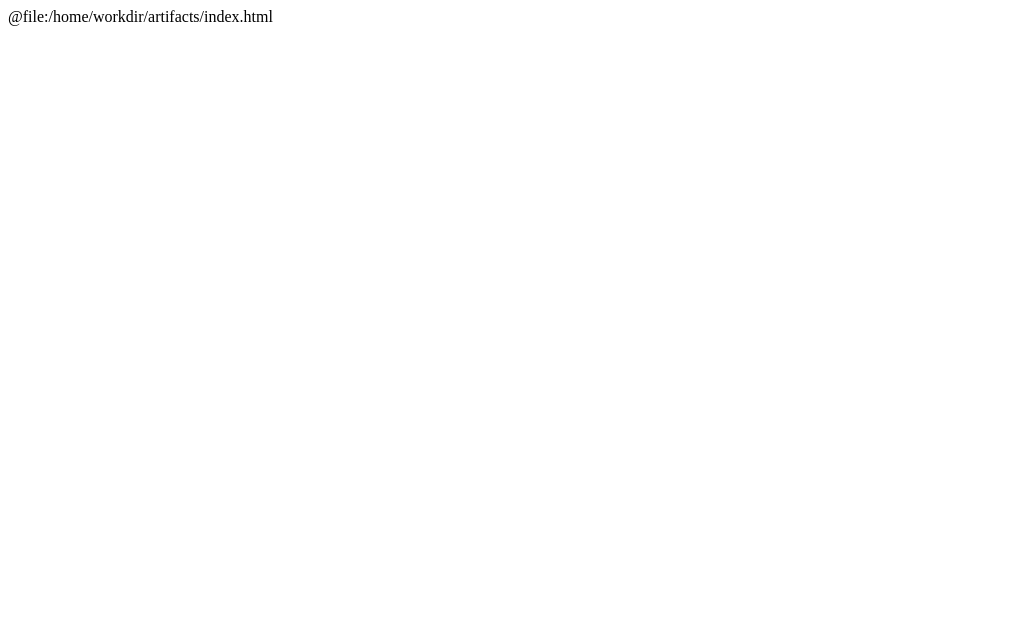
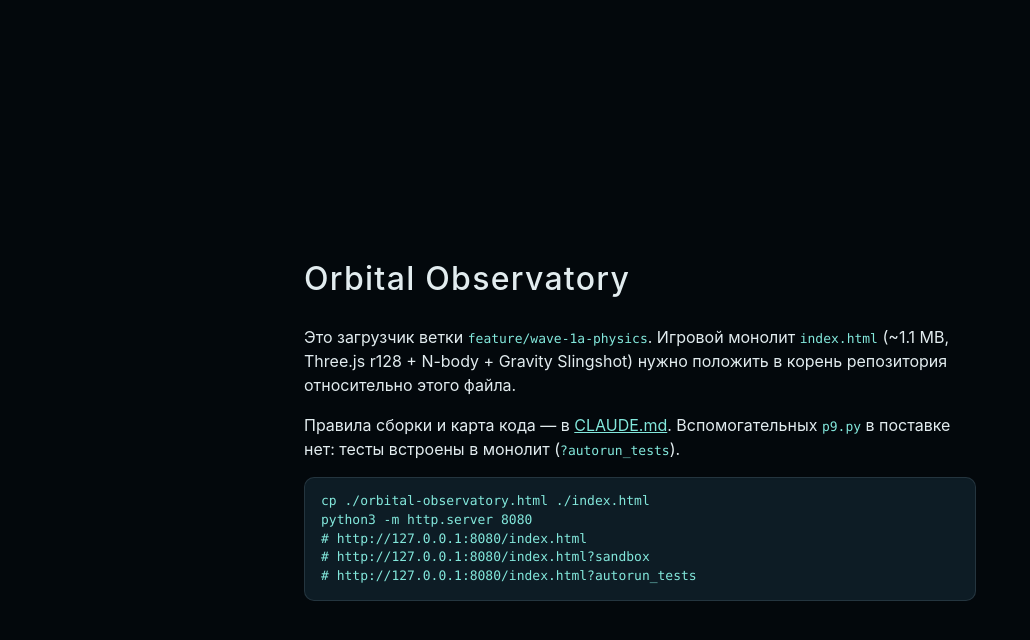
Before and after one commit to memzfork/grok-playground, a plain HTML site: page index.html in a window 1280 px wide. Shown: the whole page, without its empty margins (0-1030 px from the left). Drawn offline with Linux system fonts and the light colour scheme.

Commit message:
Replace path stub with bootstrap page until the 1.1MB monolith is committed.

```diff
--- a/index.html
+++ b/index.html
@@ -1 +1,28 @@
-@file:/home/workdir/artifacts/index.html
+<!DOCTYPE html>
+<html lang="ru">
+<head>
+<meta charset="UTF-8">
+<meta name="viewport" content="width=device-width, initial-scale=1">
+<title>Orbital Observatory — bootstrap</title>
+<style>
+body{margin:0;min-height:100vh;background:#03080c;color:#e2ecef;font:16px/1.5 Inter,system-ui,sans-serif;display:grid;place-items:center;padding:24px}
+main{max-width:42rem}
+h1{font-weight:500;letter-spacing:.04em}
+code,pre{font:13px/1.45 ui-monospace,Consolas,monospace;color:#83e8dc}
+pre{background:#10202bd9;border:1px solid #adcdda24;padding:14px 16px;border-radius:10px;overflow:auto}
+a{color:#83e8dc}
+</style>
+</head>
+<body>
+<main>
+<h1>Orbital Observatory</h1>
+<p>Это загрузчик ветки <code>feature/wave-1a-physics</code>. Игровой монолит <code>index.html</code> (~1.1&nbsp;MB, Three.js r128 + N-body + Gravity Slingshot) нужно положить в корень репозитория относительно этого файла.</p>
+<p>Правила сборки и карта кода — в <a href="./CLAUDE.md">CLAUDE.md</a>. Вспомогательных <code>p9.py</code> в поставке нет: тесты встроены в монолит (<code>?autorun_tests</code>).</p>
+<pre>cp ./orbital-observatory.html ./index.html
+python3 -m http.server 8080
+# http://127.0.0.1:8080/index.html
+# http://127.0.0.1:8080/index.html?sandbox
+# http://127.0.0.1:8080/index.html?autorun_tests</pre>
+</main>
+</body>
+</html>
```
